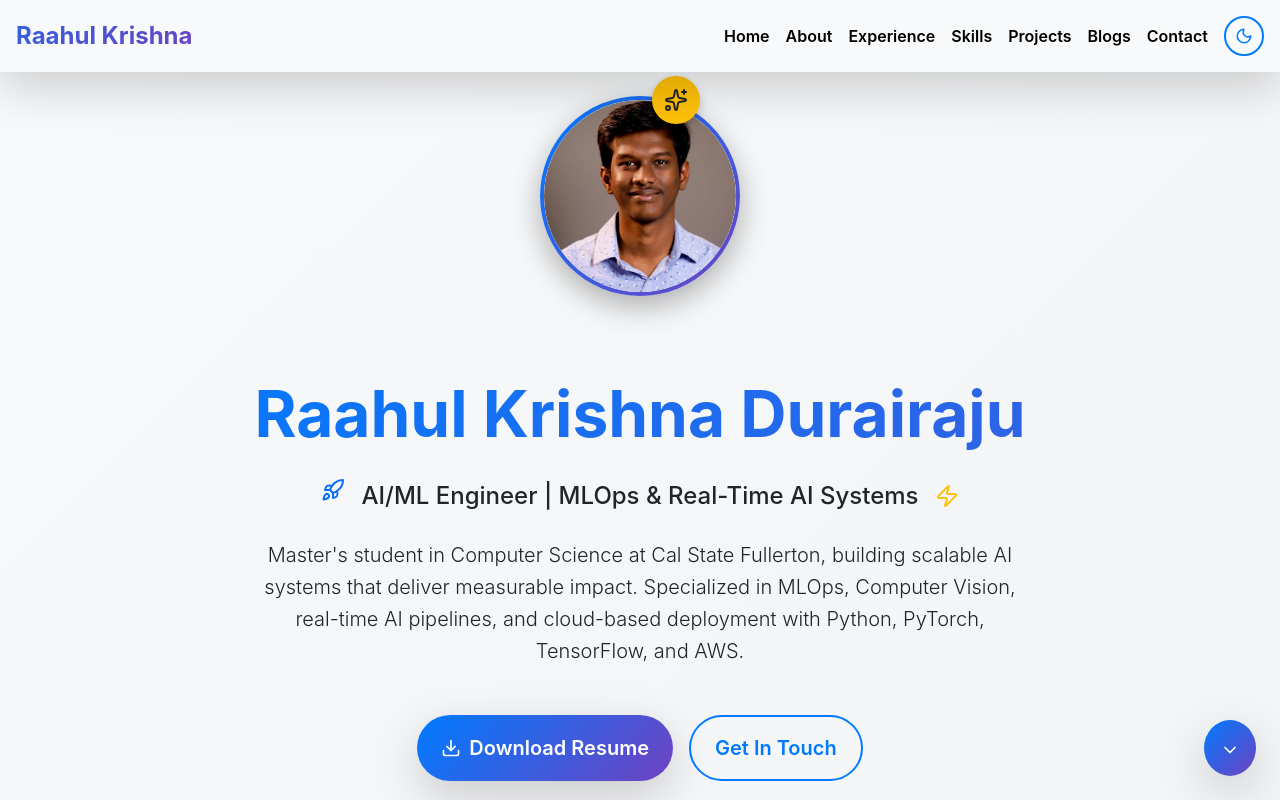
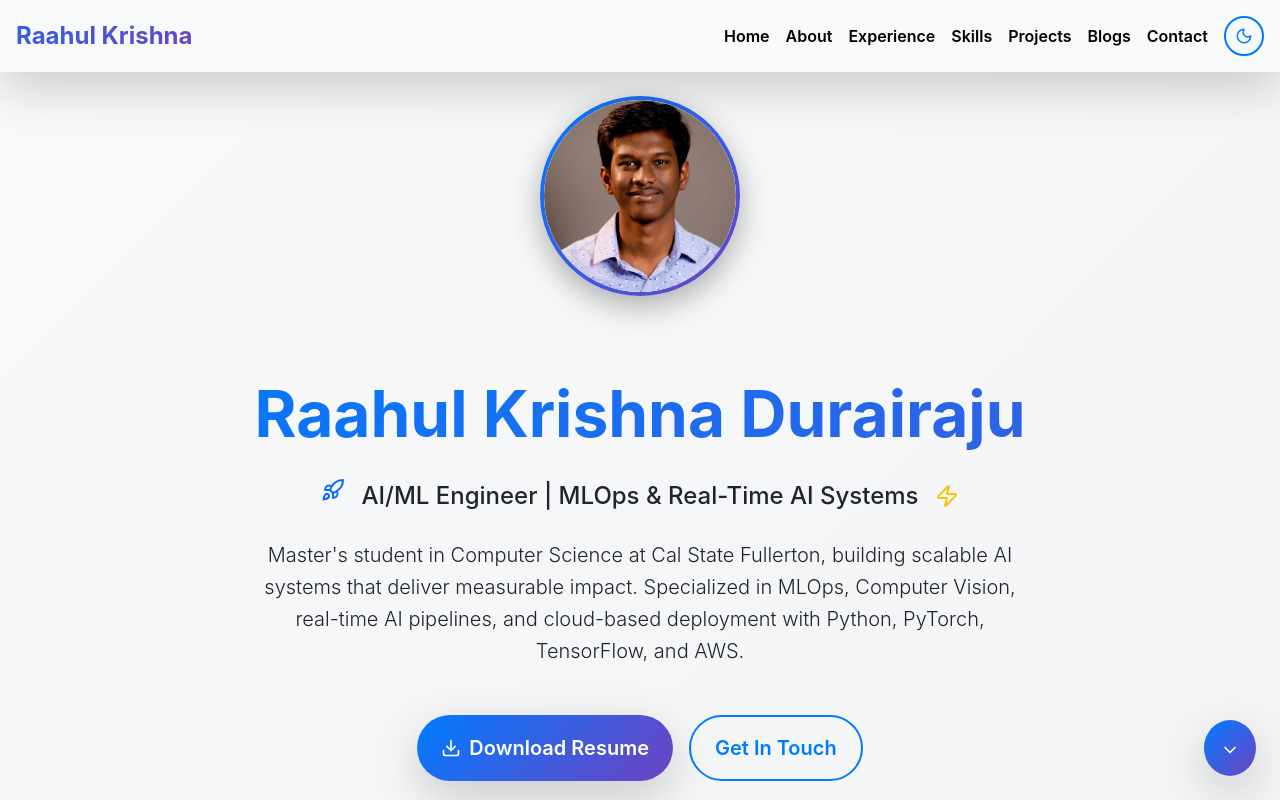
Before and after one commit to RAAHUL-tech/Portfolio_Website, a React (Vite) app in the folder portfolio/: page / in a window 1280 px wide. Shown: the top 800 px of the page. Built offline with nearby package versions, Linux system fonts and the light colour scheme.

Commit message:
Update App.tsx

```diff
--- a/portfolio/src/App.tsx
+++ b/portfolio/src/App.tsx
@@ -3,7 +3,7 @@
   ChevronDown, Mail, Phone, MapPin, Github, Linkedin, ExternalLink, Download, Menu, X,
   Award, Calendar, Clock, Zap, ShieldCheck, Image, Monitor, Smile,
   FileText, Star, TrendingUp,
-  GraduationCap, Target, ArrowRight, Sparkles, Rocket, Sun, Moon, Briefcase, BookOpen, Layers
+  GraduationCap, Target, ArrowRight, Rocket, Sun, Moon, Briefcase, BookOpen, Layers
 } from 'lucide-react';
 import { ThemeProvider, useTheme } from './contexts/ThemeContext';
 import LoadingSpinner from './components/LoadingSpinner';
@@ -358,9 +358,6 @@
                   />
                 </div>
               </div>
-              <div className="avatar-badge">
-                <Sparkles size={24} />
-              </div>
             </div>
           </div>
 
@@ -380,7 +377,7 @@
 
           <div className="d-flex flex-wrap justify-content-center gap-3 mb-5">
             <a
-              href="https://drive.google.com/file/d/1wgrT76sJR2v7o21LF1kuPkss9anrdfh6/view?usp=sharing" target="_blank"
+              href="https://drive.google.com/file/d/1eZ2rAVqBIQ-LDEqhWimBN2Lw22ZoRLAj/view?usp=sharing" target="_blank"
               className="btn btn-primary btn-lg px-4 py-3 rounded-pill d-flex align-items-center gap-2 shadow-lg hover-lift"
             >
               <Download size={20} />
```
